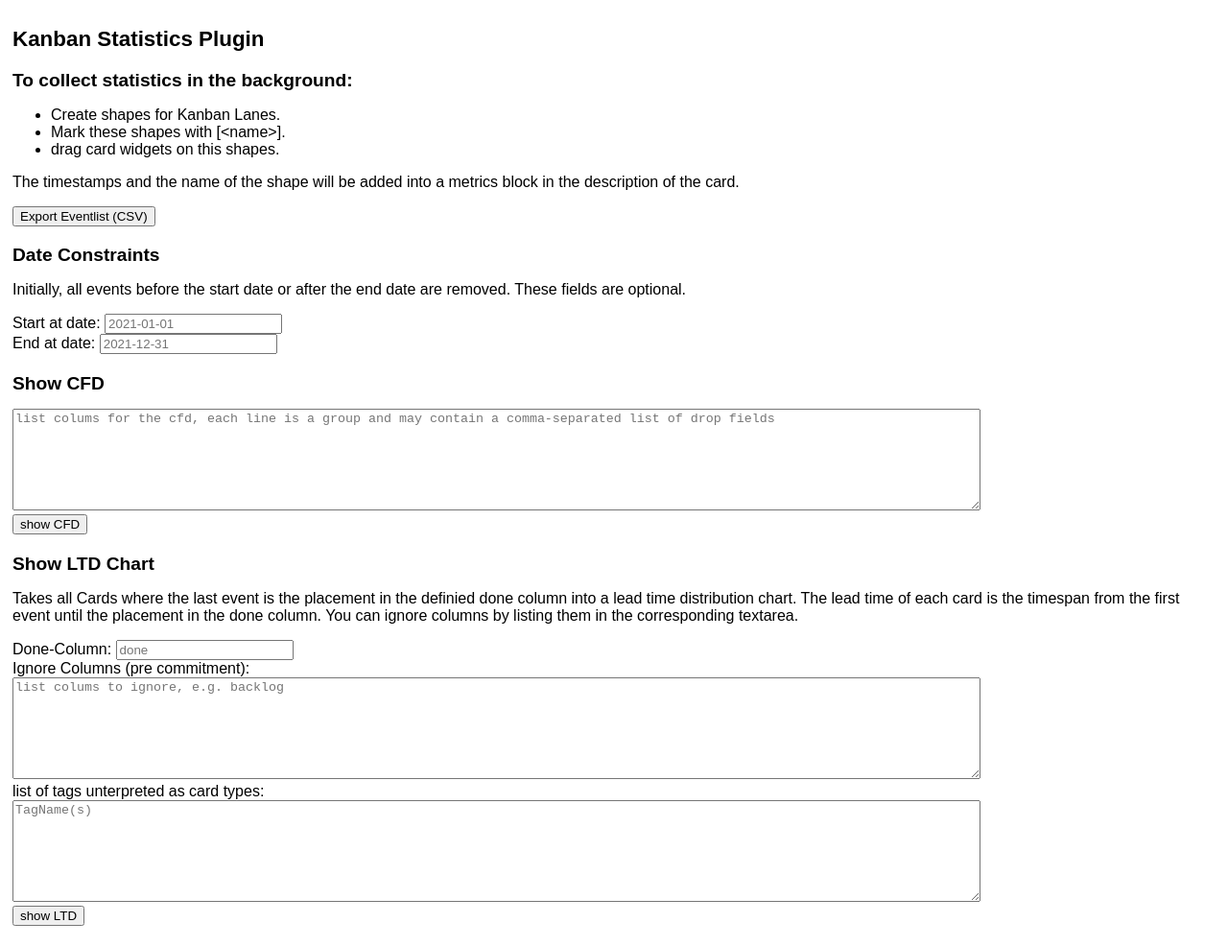
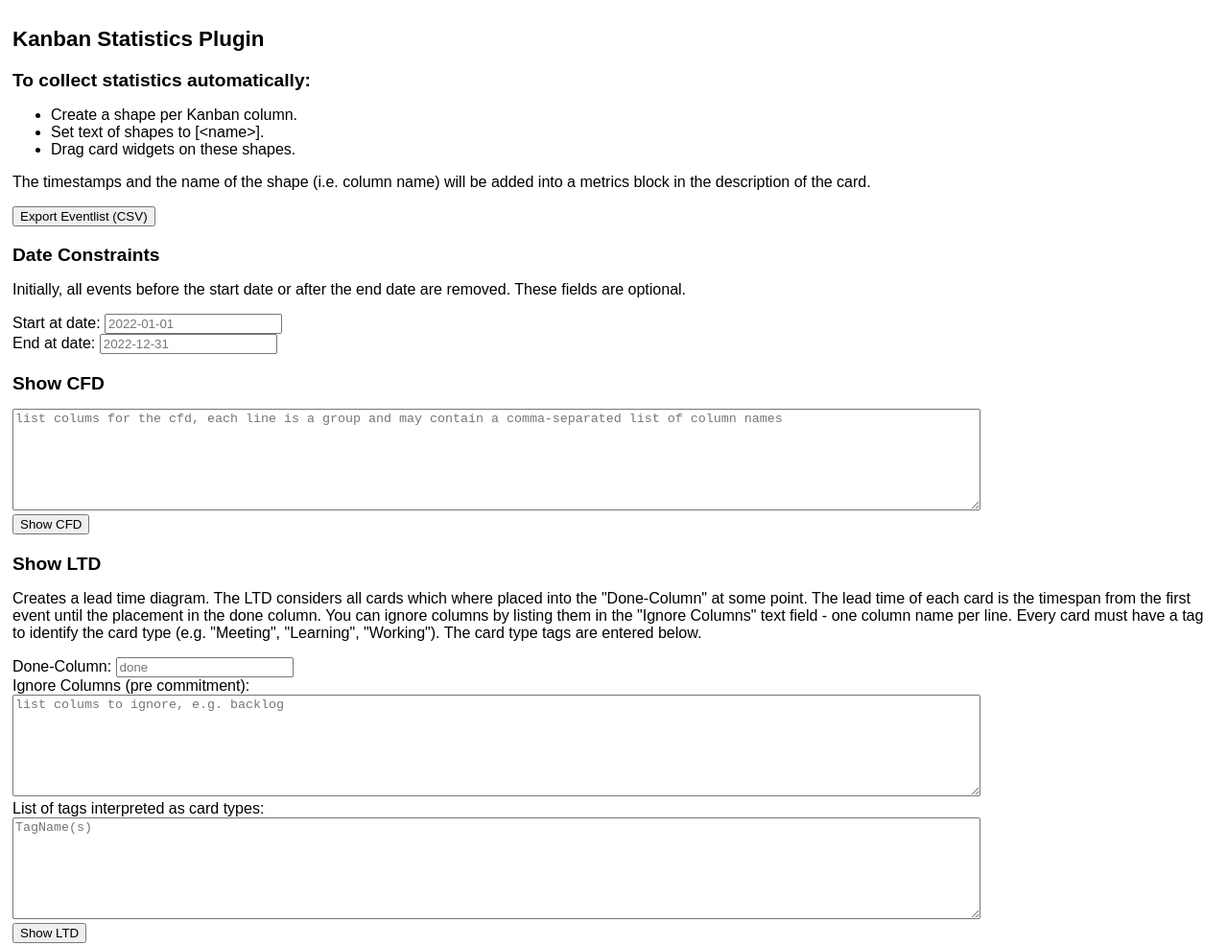
Before and after one commit to hojak/miro-statistics, a website: page src/htdocs/sidebar.html in a window 1280 px wide. Shown: the whole page at 96% size. Drawn offline with Linux system fonts and the light colour scheme; a script that the page names is missing; files whose address does not match are found by name.

Commit message:
docs: hint on how to use the local app
- for newbies I have added a link to the miro web plugin dev guide
- I have fixed static analysis warnings in markdown
 see https://marketplace.visualstudio.com/items?itemName=DavidAnson.vscode-markdownlint

```diff
--- a/src/htdocs/sidebar.html
+++ b/src/htdocs/sidebar.html
@@ -41,15 +41,15 @@
 
     <h1>Kanban Statistics Plugin</h1>
 
-    <h2>To collect statistics in the background:</h2>
+    <h2>To collect statistics automatically:</h2>
 
     <ul>
-        <li>Create shapes for Kanban Lanes.</li>
-        <li>Mark these shapes with [&lt;name&gt;].</li>
-        <li>drag card widgets on this shapes.</li>
+        <li>Create a shape per Kanban column.</li>
+        <li>Set text of shapes to [&lt;name&gt;].</li>
+        <li>Drag card widgets on these shapes.</li>
     </ul>
 
-    <p>The timestamps and the name of the shape will be added into a metrics block in the description of the card.</p>
+    <p>The timestamps and the name of the shape (i.e. column name) will be added into a metrics block in the description of the card.</p>
 
 
     <div class="button_group">
@@ -63,26 +63,28 @@
     <div class="input_group">
         <div class="input_group">
             <label for="start_date">Start at date:</label>
-            <input type="text" id="start_date" name="start_date" placeholder="2021-01-01">
+            <input type="text" id="start_date" name="start_date" placeholder="2022-01-01">
         </div>
 
         <div class="input_group">
             <label for="end_date">End at date:</label>
-            <input type="text" id="end_date" name="end_date" placeholder="2021-12-31">
+            <input type="text" id="end_date" name="end_date" placeholder="2022-12-31">
         </div>
     </div>
 
     <h2>Show CFD</h2>
-    <textarea name="cfd_groups" id="cfd_groups" placeholder="list colums for the cfd, each line is a group and may contain a comma-separated list of drop fields"></textarea>
+    <textarea name="cfd_groups" id="cfd_groups" placeholder="list colums for the cfd, each line is a group and may contain a comma-separated list of column names"></textarea>
     <div class="button_group">
-        <input id="button_show_cfd" value="show CFD" type="button"/>
+        <input id="button_show_cfd" value="Show CFD" type="button"/>
     </div>
 
 
-    <h2>Show LTD Chart</h2>
-    <p>Takes all Cards where the last event is the placement in the definied done column into a lead time distribution chart.
-        The lead time of each card is the timespan from the first event until the placement in the done column. You can ignore
-    columns by listing them in the corresponding textarea.</p>
+    <h2>Show LTD</h2>
+    <p>Creates a lead time diagram. The LTD considers all cards which where placed into the "Done-Column" at some point.
+        The lead time of each card is the timespan from the first event until the placement in the done column.
+        You can ignore columns by listing them in the "Ignore Columns" text field - one column name per line.
+        Every card must have a tag to identify the card type (e.g. "Meeting", "Learning", "Working"). The card
+        type tags are entered below.</p>
     <div class="input_group">
         <label for="ltd_done_column">Done-Column:</label>
         <input type="text" id="ltd_done_column" name="ltd_done_column" placeholder="done">
@@ -94,12 +96,12 @@
     </div>
 
     <div class="input_group">
-        <label for="ltd_type_tags">list of tags unterpreted as card types:</label>
+        <label for="ltd_type_tags">List of tags interpreted as card types:</label>
         <textarea name="ltd_type_tags" id="ltd_type_tags" placeholder="TagName(s)"></textarea>
     </div>
 
     <div class="button_group">
-        <input id="button_show_ltd" value="show LTD" type="button"/>
+        <input id="button_show_ltd" value="Show LTD" type="button"/>
     </div>
 
 </body>
```
Also changed, not shown: README.md.
